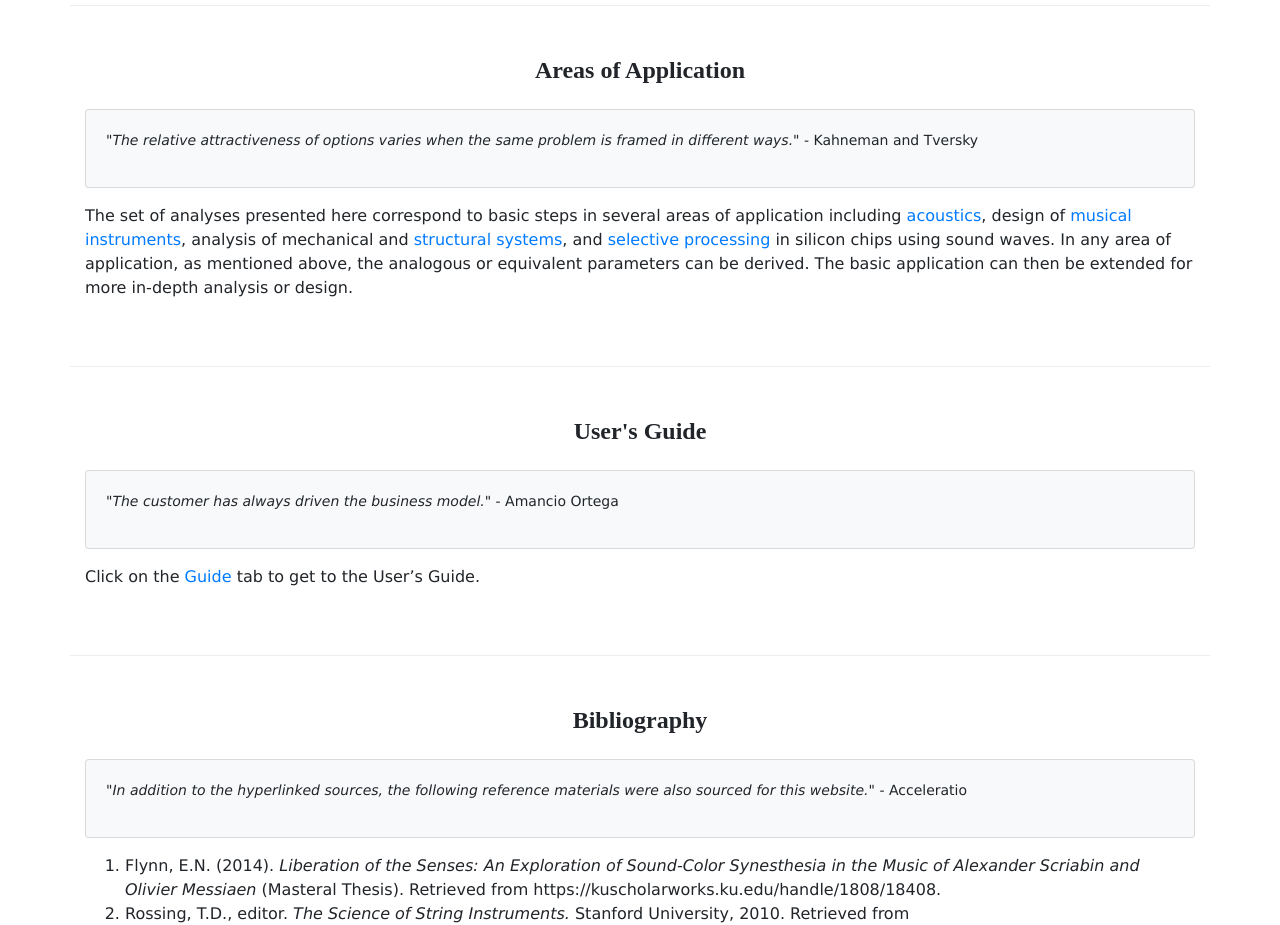
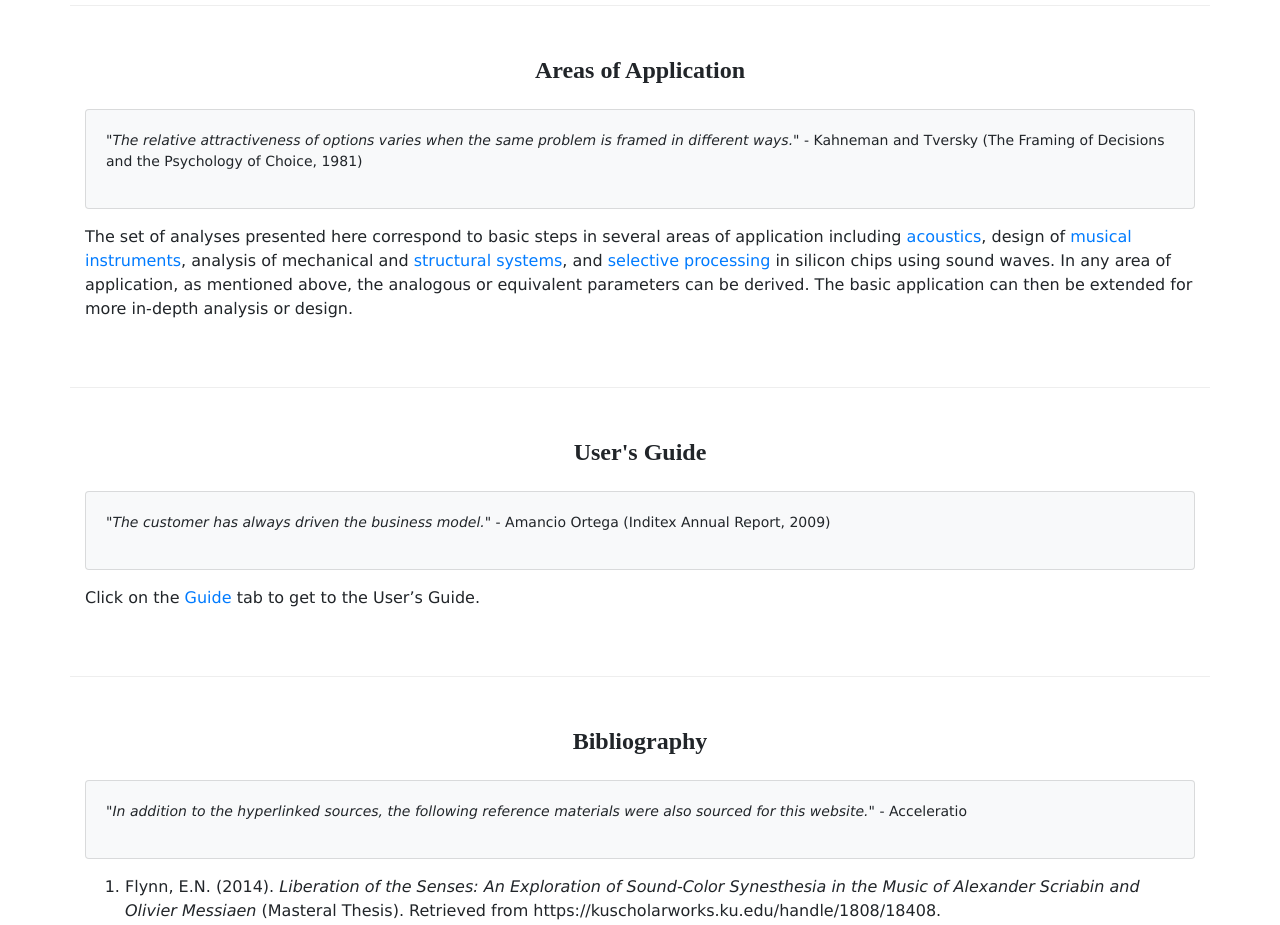
Before and after one commit to EngrEdgar/acceleratio, a React (Create React App) app: page /home in a window 1280 px wide. Shown: the part 1320-2245 px from the top of the page. Built offline with nearby package versions, Linux system fonts and the light colour scheme.

Commit message:
version1.8

```diff
--- a/src/components/GuideComponent.js
+++ b/src/components/GuideComponent.js
@@ -54,7 +54,7 @@ function Guide(props) {
                     <img src="/assets/images/AcousticInput.png" height="35%" alt="AcousticInput" />
                     <br></br><br></br>
                     <p>
-                        This transformation is the inverse process of determining the acoustic designation from calculated oscillation frequencies in the spring-mass system.
+                        This transformation is the inverse process of determining the acoustic designation from calculated oscillation frequencies in the spring-mass system. The transformation uses the <a href="https://ptolemy.berkeley.edu/eecs20/week8/scale.html" target="_blank">A440 standard</a>.
                     </p>
                 </div>
             </div>
--- a/src/components/HomeComponent.js
+++ b/src/components/HomeComponent.js
@@ -93,7 +93,7 @@ function Home(props) {
                                     <em>
                                         "The relative attractiveness of options varies when the same problem is framed in different ways."
                                     </em>
-                                    <span> - Kahneman and Tversky</span>
+                                    <span> - Kahneman and Tversky (The Framing of Decisions and the Psychology of Choice, 1981)</span>
                                 </p>
                             </blockquote>
                         </CardBody>
@@ -120,7 +120,7 @@ function Home(props) {
                                     <em>
                                         "The customer has always driven the business model."
                                     </em>
-                                    <span> - Amancio Ortega</span>
+                                    <span> - Amancio Ortega (Inditex Annual Report, 2009)</span>
                                 </p>
                             </blockquote>
                         </CardBody>
--- a/src/components/SpringMassComponent.js
+++ b/src/components/SpringMassComponent.js
@@ -13,7 +13,7 @@ const xPosRest = ( ( xPosMin + xPosMax ) / 2 );
 const temporalScaleFactor = 1.0;
 const spatialScaleFactor = 1.0;
 /* Start: Time Interval Between Succesive Iterations */
-const deltaTimeJS = 0.5; //in ms.
+const deltaTimeJS = 5.0; //in ms.
 /* End: Time Interval Between Successive Iterations */
 const xVarStopLimit = 0.000000000000000001;
 
```
